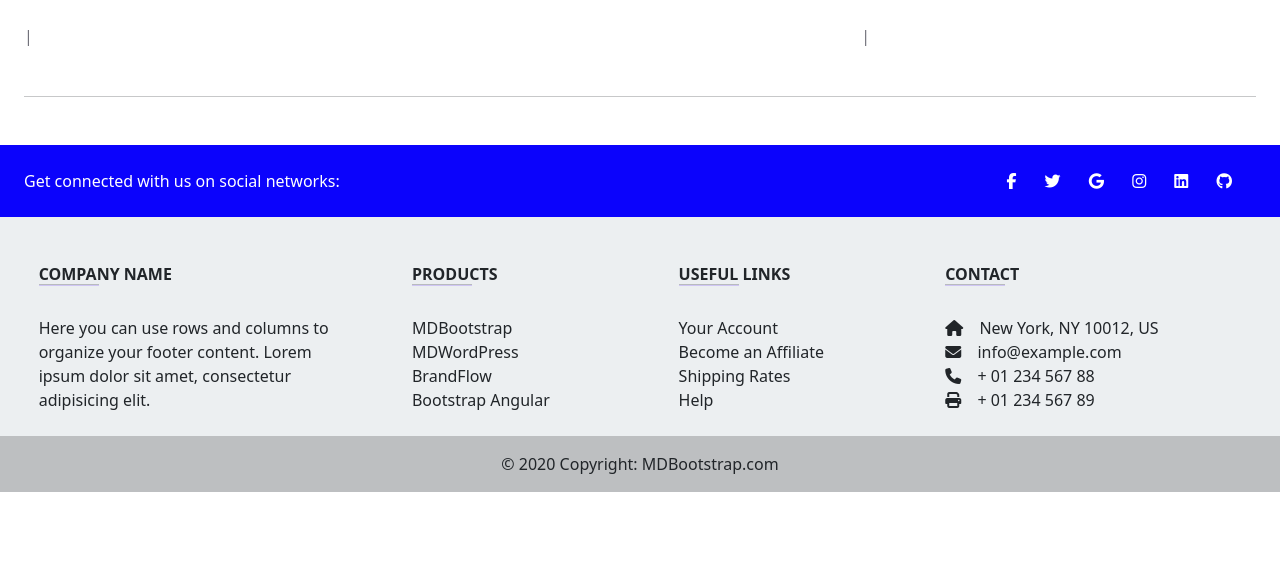
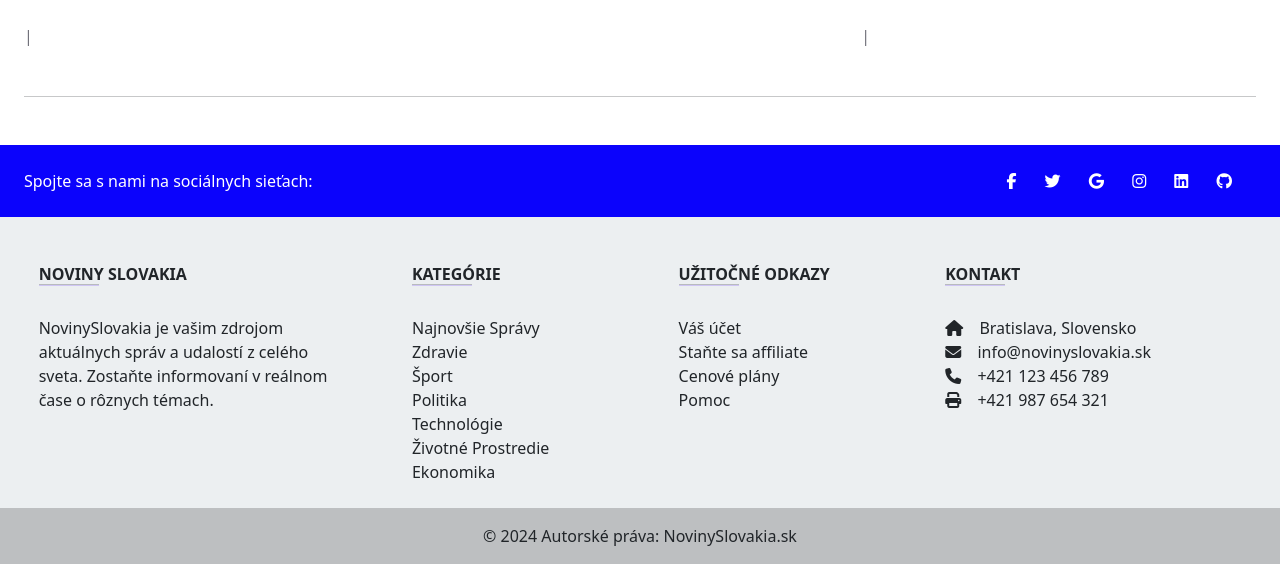
Before and after one commit to ANTK2/sj_5_2024, a PHP site: page /index.php in a window 1280 px wide. Shown: the part 218-800 px from the top of the page. Run offline with PHP 8.4, Linux system fonts and the light colour scheme; data that the repository does not hold is empty; some libraries are stand-ins or nearby versions.

Commit message:
male upravy

```diff
--- a/parts/footer.php
+++ b/parts/footer.php
@@ -1,31 +1,25 @@
-<footer
-          class="text-center text-lg-start text-dark"
-          style="background-color: #ECEFF1"
-          >
-    <section
-             class="d-flex justify-content-between p-4 text-white"
-             style="background-color: #0b03fc"
-             >
+<footer class="text-center text-lg-start text-dark" style="background-color: #ECEFF1">
+    <section class="d-flex justify-content-between p-4 text-white" style="background-color: #0b03fc">
         <div class="me-5">
-        <span>Get connected with us on social networks:</span>
+            <span>Spojte sa s nami na sociálnych sieťach:</span>
         </div>
         <div>
-        <a href="" class="text-white me-4">
+            <a href="https://facebook.com" class="text-white me-4">
                 <i class="fab fa-facebook-f"></i>
             </a>
-        <a href="" class="text-white me-4">
+            <a href="https://twitter.com" class="text-white me-4">
                 <i class="fab fa-twitter"></i>
             </a>
-        <a href="" class="text-white me-4">
+            <a href="https://google.com" class="text-white me-4">
                 <i class="fab fa-google"></i>
             </a>
-        <a href="" class="text-white me-4">
+            <a href="https://instagram.com" class="text-white me-4">
                 <i class="fab fa-instagram"></i>
             </a>
-        <a href="" class="text-white me-4">
+            <a href="https://linkedin.com" class="text-white me-4">
                 <i class="fab fa-linkedin"></i>
             </a>
-        <a href="" class="text-white me-4">
+            <a href="https://github.com" class="text-white me-4">
                 <i class="fab fa-github"></i>
             </a>
         </div>
@@ -34,79 +28,70 @@
         <div class="container text-center text-md-start mt-5">
             <div class="row mt-3">
                 <div class="col-md-3 col-lg-4 col-xl-3 mx-auto mb-4">
-            <h6 class="text-uppercase fw-bold">Company name</h6>
-            <hr
-                class="mb-4 mt-0 d-inline-block mx-auto"
-                style="width: 60px; background-color: #7c4dff; height: 2px"
-                />
+                    <h6 class="text-uppercase fw-bold">Noviny Slovakia</h6>
+                    <hr class="mb-4 mt-0 d-inline-block mx-auto" style="width: 60px; background-color: #7c4dff; height: 2px" />
                     <p>
-              Here you can use rows and columns to organize your footer
-              content. Lorem ipsum dolor sit amet, consectetur adipisicing
-              elit.
+                        NovinySlovakia je vašim zdrojom aktuálnych správ a udalostí z celého sveta. Zostaňte informovaní v reálnom čase o rôznych témach.
                     </p>
                 </div>
                 <div class="col-md-2 col-lg-2 col-xl-2 mx-auto mb-4">
-            <h6 class="text-uppercase fw-bold">Products</h6>
-            <hr
-                class="mb-4 mt-0 d-inline-block mx-auto"
-                style="width: 60px; background-color: #7c4dff; height: 2px"
-                />
+                    <h6 class="text-uppercase fw-bold">Kategórie</h6>
+                    <hr class="mb-4 mt-0 d-inline-block mx-auto" style="width: 60px; background-color: #7c4dff; height: 2px" />
                     <p>
-              <a href="#!" class="text-dark">MDBootstrap</a>
+                        <a href="index" class="text-dark">Najnovšie Správy</a>
                     </p>
                     <p>
-              <a href="#!" class="text-dark">MDWordPress</a>
+                        <a href="zdravie" class="text-dark">Zdravie</a>
                     </p>
                     <p>
-              <a href="#!" class="text-dark">BrandFlow</a>
+                        <a href="sport" class="text-dark">Šport</a>
                     </p>
                     <p>
-              <a href="#!" class="text-dark">Bootstrap Angular</a>
+                        <a href="politika" class="text-dark">Politika</a>
+                    </p>
+                    <p>
+                        <a href="technologie" class="text-dark">Technológie</a>
+                    </p>
+                    <p>
+                        <a href="zivotne-prostredie" class="text-dark">Životné Prostredie</a>
+                    </p>
+                    <p>
+                        <a href="ekonomika" class="text-dark">Ekonomika</a>
                     </p>
                 </div>
                 <div class="col-md-3 col-lg-2 col-xl-2 mx-auto mb-4">
-            <h6 class="text-uppercase fw-bold">Useful links</h6>
-            <hr
-                class="mb-4 mt-0 d-inline-block mx-auto"
-                style="width: 60px; background-color: #7c4dff; height: 2px"
-                />
+                    <h6 class="text-uppercase fw-bold">Užitočné odkazy</h6>
+                    <hr class="mb-4 mt-0 d-inline-block mx-auto" style="width: 60px; background-color: #7c4dff; height: 2px" />
                     <p>
-              <a href="#!" class="text-dark">Your Account</a>
+                        <a href="#!" class="text-dark">Váš účet</a>
                     </p>
                     <p>
-              <a href="#!" class="text-dark">Become an Affiliate</a>
+                        <a href="#!" class="text-dark">Staňte sa affiliate</a>
                     </p>
                     <p>
-              <a href="#!" class="text-dark">Shipping Rates</a>
+                        <a href="#!" class="text-dark">Cenové plány</a>
                     </p>
                     <p>
-              <a href="#!" class="text-dark">Help</a>
+                        <a href="#!" class="text-dark">Pomoc</a>
                     </p>
                 </div>
                 <div class="col-md-4 col-lg-3 col-xl-3 mx-auto mb-md-0 mb-4">
-            <h6 class="text-uppercase fw-bold">Contact</h6>
-            <hr
-                class="mb-4 mt-0 d-inline-block mx-auto"
-                style="width: 60px; background-color: #7c4dff; height: 2px"
-                />
-            <p><i class="fas fa-home mr-3"></i> New York, NY 10012, US</p>
-            <p><i class="fas fa-envelope mr-3"></i> info@example.com</p>
-            <p><i class="fas fa-phone mr-3"></i> + 01 234 567 88</p>
-            <p><i class="fas fa-print mr-3"></i> + 01 234 567 89</p>
+                    <h6 class="text-uppercase fw-bold">Kontakt</h6>
+                    <hr class="mb-4 mt-0 d-inline-block mx-auto" style="width: 60px; background-color: #7c4dff; height: 2px" />
+                    <p><i class="fas fa-home mr-3"></i> Bratislava, Slovensko</p>
+                    <p><i class="fas fa-envelope mr-3"></i> info@novinyslovakia.sk</p>
+                    <p><i class="fas fa-phone mr-3"></i> +421 123 456 789</p>
+                    <p><i class="fas fa-print mr-3"></i> +421 987 654 321</p>
                 </div>
             </div>
         </div>
     </section>
-    <div
-         class="text-center p-3"
-         style="background-color: rgba(0, 0, 0, 0.2)"
-         >
-      © 2020 Copyright:
-      <a class="text-dark" href="https://mdbootstrap.com/"
-         >MDBootstrap.com</a
-        >
+    <div class="text-center p-3" style="background-color: rgba(0, 0, 0, 0.2)">
+        © 2024 Autorské práva:
+        <a class="text-dark" href="https://novinyslovakia.sk/">NovinySlovakia.sk</a>
     </div>
 </footer>
+
 <script src="https://cdnjs.cloudflare.com/ajax/libs/popper.js/2.11.8/umd/popper.min.js" integrity="sha512-TPh2Oxlg1zp+kz3nFA0C5vVC6leG/6mm1z9+mA81MI5eaUVqasPLO8Cuk4gMF4gUfP5etR73rgU/8PNMsSesoQ==" crossorigin="anonymous" referrerpolicy="no-referrer"></script>
 <script src="https://cdnjs.cloudflare.com/ajax/libs/jquery/3.7.1/jquery.min.js" integrity="sha512-v2CJ7UaYy4JwqLDIrZUI/4hqeoQieOmAZNXBeQyjo21dadnwR+8ZaIJVT8EE2iyI61OV8e6M8PP2/4hpQINQ/g==" crossorigin="anonymous" referrerpolicy="no-referrer"></script>
 <script src="https://cdn.jsdelivr.net/npm/bootstrap@5.3.3/dist/js/bootstrap.bundle.min.js" integrity="sha384-YvpcrYf0tY3lHB60NNkmXc5s9fDVZLESaAA55NDzOxhy9GkcIdslK1eN7N6jIeHz" crossorigin="anonymous"></script>
```
Lines whose indentation alone changed are shown as unchanged.
